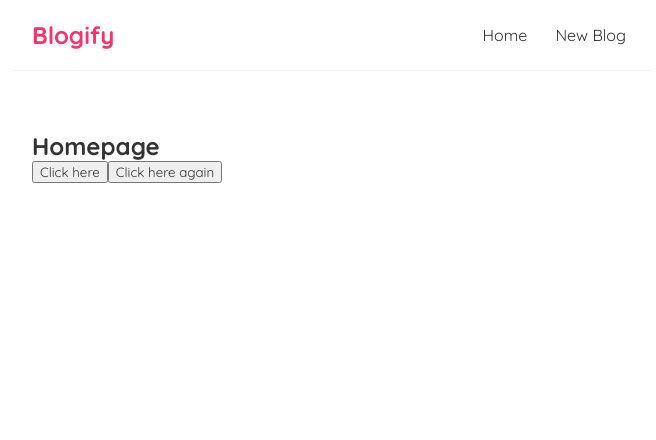
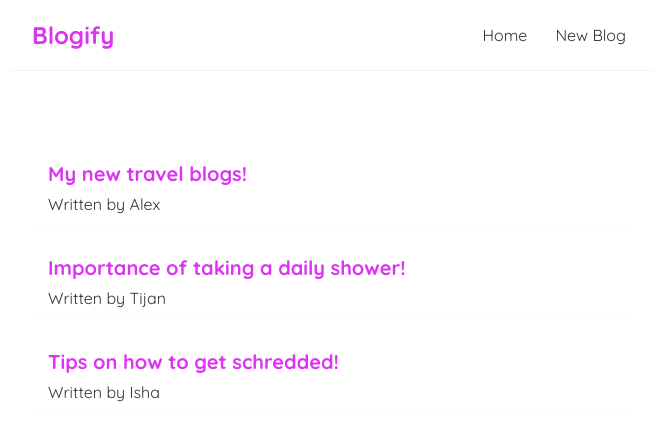
Before and after one commit to laminsaidy/BloogifyPP5, a React (Create React App) app: page / in a window 1280 px wide. Shown: the top 440 px of the page, without its empty margins (308-964 px from the left). Built offline with nearby package versions, Linux system fonts and the light colour scheme.

Commit message:
Output lists of data in home.js component

```diff
--- a/src/Home.js
+++ b/src/Home.js
@@ -1,18 +1,20 @@
+import { useState } from "react";
+
 const Home = () => {
-
-  const handleClick = (e) => {
-    console.log('hello bloggers!', e);
-  }
-
-  const handleClickAgain = (name, e) => {
-    console.log('hello ' + name, e.target);
-  }
+  const [blogs, setBlogs] = useState([
+    { title: 'My new travel blogs! ', body: 'lorem ipsum...', author: 'Alex', id: 1 },
+    { title: 'Importance of taking a daily shower!', body: 'lorem ipsum...', author: 'Tijan', id: 2 },
+    { title: 'Tips on how to get schredded!', body: 'lorem ipsum...', author: 'Isha', id: 3 }
+  ])
 
   return (
     <div className="home">
-      <h2>Homepage</h2>
-      <button onClick={handleClick}>Click here</button>
-      <button onClick={(e) => handleClickAgain('Alex', e)}>Click here again</button>
+      {blogs.map(blog => (
+        <div className="blog-preview" key={blog.id} >
+          <h2>{ blog.title }</h2>
+          <p>Written by { blog.author }</p>
+        </div>
+      ))}
     </div>
   );
 }
--- a/src/index.css
+++ b/src/index.css
@@ -15,7 +15,7 @@
   border-bottom: 1px solid #f2f2f2;
 }
 .navbar h1 {
-  color: #f1356d;
+  color: #db35f1;
 }
 .navbar .links {
   margin-left: auto;
@@ -26,10 +26,25 @@
   padding: 6px;
 }
 .navbar a:hover {
-  color: #f1356d;
+  color:  #db35f1;
 }
 .content {
   max-width: 600px;
   margin: 40px auto;
   padding: 20px;
 }
+
+/* blog previews / list */
+.blog-preview {
+  padding: 10px 16px;
+  margin: 20px 0;
+  border-bottom: 1px solid #fafafa;
+}
+.blog-preview:hover {
+  box-shadow: 1px 3px 5px rgba(0,0,0,0.1);
+}
+.blog-preview h2 {
+  font-size: 20px;
+  color:  #db35f1;
+  margin-bottom: 8px;
+}
```
